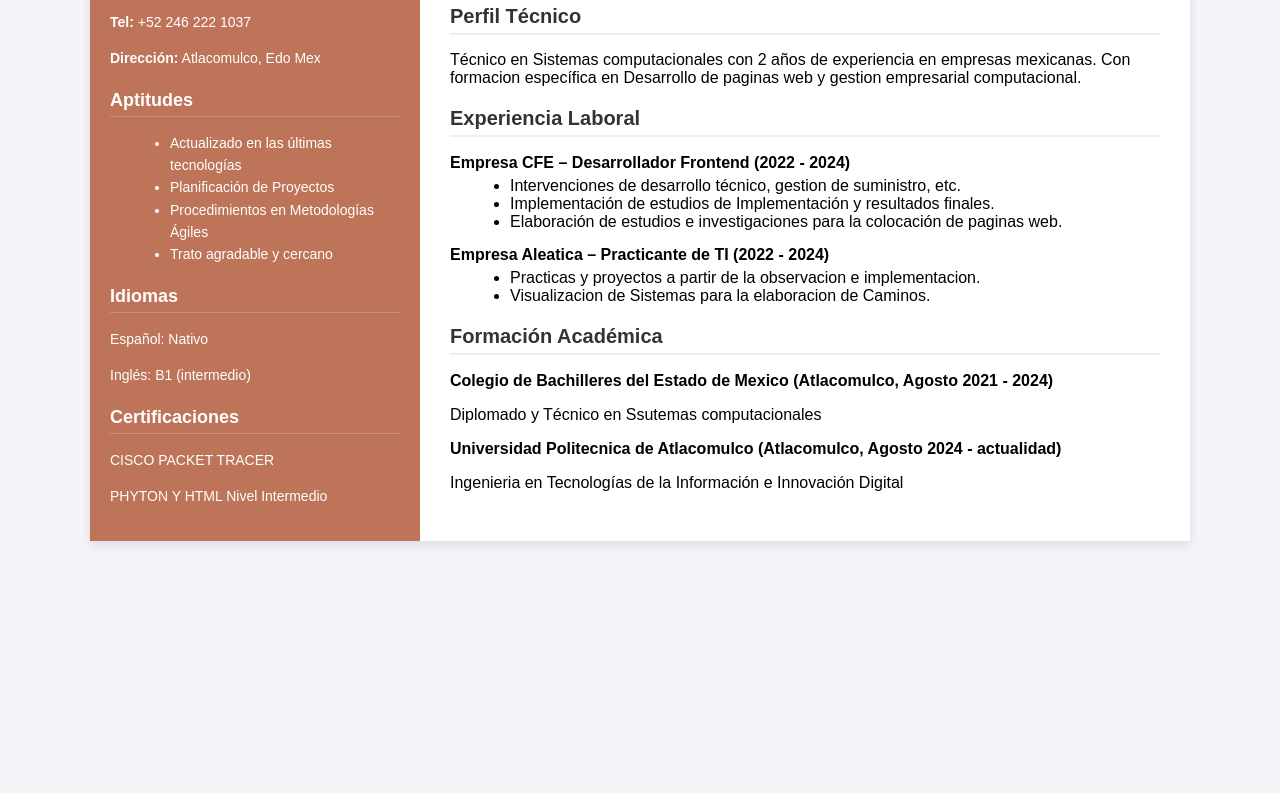
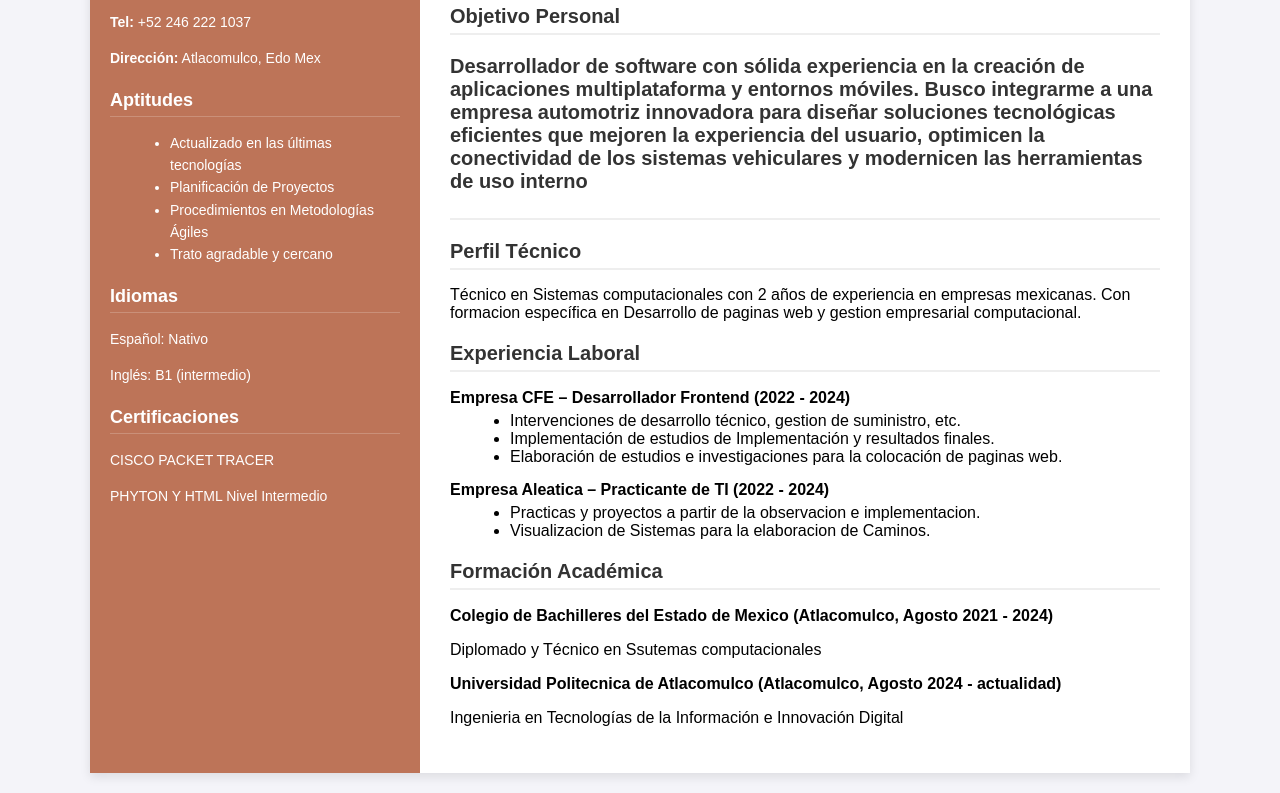
Before and after one commit to glamboa1416-a11y/miCv.html, a plain HTML site: page index.html in a window 1280 px wide. Shown: the part 116-909 px from the top of the page. Before the commit the page ends 800 px from the top, so only its background shows below. Drawn offline with Linux system fonts and the light colour scheme.

Commit message:
Add personal objective to CV in index.html
Added personal objective section to CV.

```diff
--- a/index.html
+++ b/index.html
@@ -34,6 +34,8 @@
     <!-- Columna derecha -->
     <div class="right">
       <h1>MULLER GONZALO LUCAS GAMBOA</h1>
+      <h2> Objetivo Personal <h2>
+        <p>Desarrollador de software con sólida experiencia en la creación de aplicaciones multiplataforma y entornos móviles. Busco integrarme a una empresa automotriz innovadora para diseñar soluciones tecnológicas eficientes que mejoren la experiencia del usuario, optimicen la conectividad de los sistemas vehiculares y modernicen las herramientas de uso interno</p>
       <h2>Perfil Técnico</h2>
       <p>Técnico en Sistemas computacionales con 2 años de experiencia en empresas mexicanas. Con formacion específica en Desarrollo de paginas web y gestion empresarial computacional.</p>
 
```
